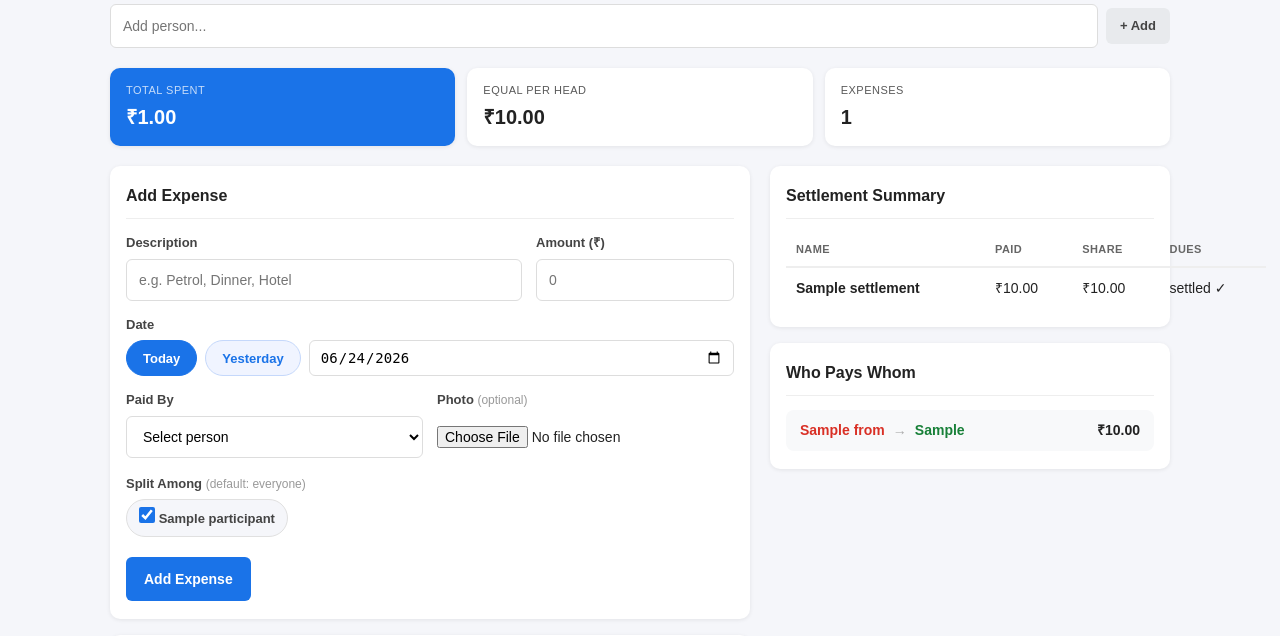
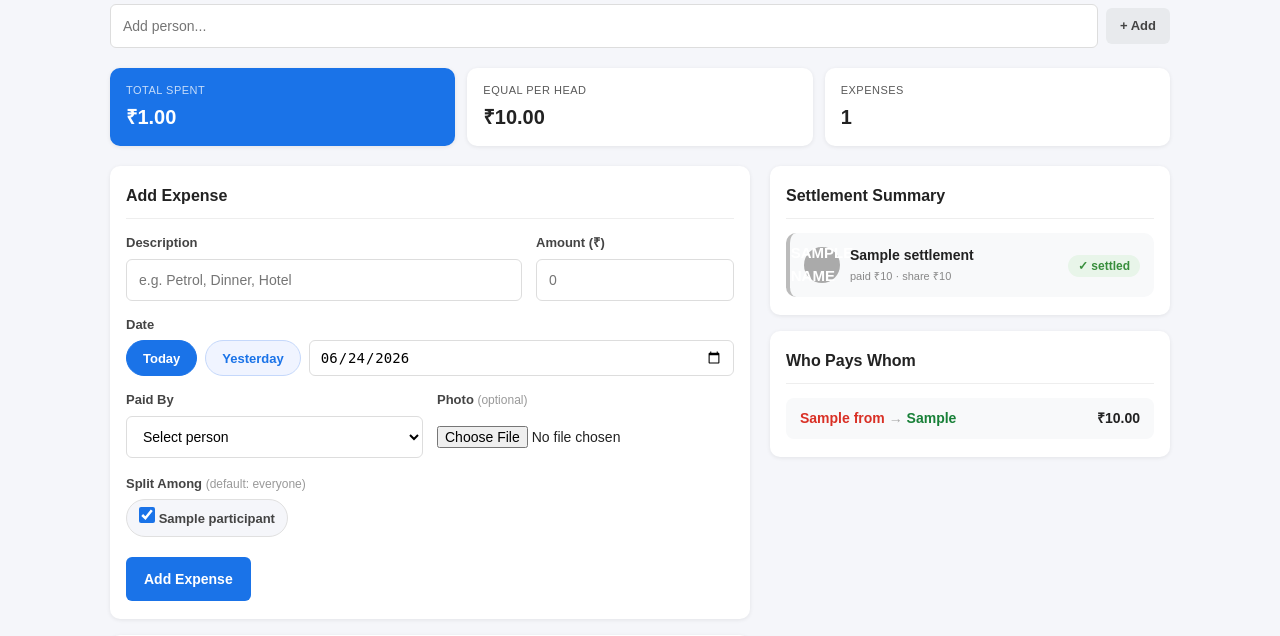
Before and after one commit to githubvindude5/trip-expense-calc, a Flask app: template templates/trip.html in a window 1280 px wide. Shown: the part 221-857 px from the top of the page. Run offline with Flask 3, Linux system fonts and the light colour scheme; the template is opened without the code that fills it: most values are stand-ins (such as "Sample title", 1, 10 or a date in 2020).

Commit message:
Share trip with name+email; redesign settlement summary as person cards

```diff
--- a/app.py
+++ b/app.py
@@ -181,7 +181,12 @@ def index():
     if is_admin:
         trips = all_trips
     else:
-        trips = [t for t in all_trips if t.get('owner_email') == email or email in t.get('members', [])]
+        def has_access(t):
+            members = t.get('members', [])
+            # support both old list-of-strings and new list-of-dicts
+            member_emails = [m['email'] if isinstance(m, dict) else m for m in members]
+            return t.get('owner_email') == email or email in member_emails
+        trips = [t for t in all_trips if has_access(t)]
     trips.sort(key=lambda x: x.get('created_at', ''), reverse=True)
     return render_template('index.html', trips=trips, user_name=name, user_email=email, is_admin=is_admin)
 
@@ -292,17 +297,25 @@ def add_member(trip_id):
         flash('Only the trip owner can manage members.', 'error')
         return redirect(url_for('trip_detail', trip_id=trip_id))
     member_email = request.form.get('member_email', '').strip().lower()
+    member_name = request.form.get('member_name', '').strip()
     if not member_email:
         flash('Please enter an email address.', 'error')
+        return redirect(url_for('trip_detail', trip_id=trip_id))
+    if not member_name:
+        flash('Please enter a display name.', 'error')
         return redirect(url_for('trip_detail', trip_id=trip_id))
     if member_email == trip.get('owner_email'):
         flash('That email is already the trip owner.', 'error')
         return redirect(url_for('trip_detail', trip_id=trip_id))
     members = trip.setdefault('members', [])
-    if member_email not in members:
-        members.append(member_email)
+    existing_emails = [m['email'] if isinstance(m, dict) else m for m in members]
+    if member_email not in existing_emails:
+        members.append({'email': member_email, 'name': member_name})
+        # Auto-add name to participants if not already there
+        if member_name not in trip['participants'] and len(trip['participants']) < 10:
+            trip['participants'].append(member_name)
         save_data(data)
-        flash(f'{member_email} can now access this trip.', 'success')
+        flash(f'{member_name} ({member_email}) can now access this trip.', 'success')
     else:
         flash(f'{member_email} already has access.', 'error')
     return redirect(url_for('trip_detail', trip_id=trip_id))
@@ -321,7 +334,8 @@ def remove_member(trip_id):
         flash('Only the trip owner can manage members.', 'error')
         return redirect(url_for('trip_detail', trip_id=trip_id))
     member_email = request.form.get('member_email', '').strip().lower()
-    trip['members'] = [m for m in trip.get('members', []) if m != member_email]
+    trip['members'] = [m for m in trip.get('members', [])
+                       if (m['email'] if isinstance(m, dict) else m) != member_email]
     save_data(data)
     flash(f'{member_email} removed from trip.', 'success')
     return redirect(url_for('trip_detail', trip_id=trip_id))
--- a/static/style.css
+++ b/static/style.css
@@ -568,3 +568,45 @@ body {
 .add-member-form { display: flex; gap: 8px; }
 .add-member-form input { flex: 1; padding: 8px 12px; border: 1px solid #ddd; border-radius: 6px; font-size: 13px; }
 .share-hint { font-size: 11px; color: #999; margin-top: 8px; }
+
+/* Settlement cards */
+.settlement-cards { display: flex; flex-direction: column; gap: 10px; }
+.settlement-person {
+  display: flex; align-items: center; justify-content: space-between;
+  padding: 12px 14px; border-radius: 10px; border-left: 4px solid #eee;
+  background: #fafafa;
+}
+.settlement-person.status-gets { border-left-color: #188038; background: #f0faf3; }
+.settlement-person.status-owes { border-left-color: #d93025; background: #fff5f5; }
+.settlement-person.status-settled { border-left-color: #bbb; background: #f8f9fa; }
+
+.settlement-person-left { display: flex; align-items: center; gap: 10px; }
+.settlement-avatar {
+  width: 36px; height: 36px; border-radius: 50%;
+  background: #1a73e8; color: #fff;
+  font-size: 15px; font-weight: 700;
+  display: flex; align-items: center; justify-content: center;
+  flex-shrink: 0;
+}
+.status-gets .settlement-avatar { background: #188038; }
+.status-owes .settlement-avatar { background: #d93025; }
+.status-settled .settlement-avatar { background: #aaa; }
+
+.settlement-name { font-size: 14px; font-weight: 600; color: #222; }
+.settlement-meta { font-size: 11px; color: #888; margin-top: 2px; }
+
+.settlement-right { text-align: right; }
+.settlement-dues-label { font-size: 11px; color: #888; text-transform: uppercase; letter-spacing: 0.4px; }
+.settlement-dues-amount { font-size: 17px; font-weight: 700; }
+.status-gets .settlement-dues-amount { color: #188038; }
+.status-owes .settlement-dues-amount { color: #d93025; }
+
+.settlement-badge { font-size: 12px; font-weight: 600; padding: 4px 10px; border-radius: 20px; }
+.badge-settled { background: #e8f5e9; color: #388e3c; }
+
+/* Updated share form */
+.add-member-fields { display: flex; flex-direction: column; gap: 8px; margin-bottom: 8px; }
+.add-member-fields input { padding: 8px 12px; border: 1px solid #ddd; border-radius: 6px; font-size: 13px; width: 100%; }
+.member-info { display: flex; flex-direction: column; }
+.member-name { font-size: 13px; font-weight: 600; color: #222; }
+.member-email-small { font-size: 11px; color: #999; }
--- a/templates/trip.html
+++ b/templates/trip.html
@@ -41,10 +41,15 @@
       <div class="members-list">
         <div class="members-label">People with access:</div>
         {% for m in trip.members %}
+        {% set m_name = m.name if m is mapping else m %}
+        {% set m_email = m.email if m is mapping else m %}
         <div class="member-row">
-          <span class="member-email">{{ m }}</span>
+          <div class="member-info">
+            <span class="member-name">{{ m_name }}</span>
+            <span class="member-email-small">{{ m_email }}</span>
+          </div>
           <form method="POST" action="{{ url_for('remove_member', trip_id=trip_id) }}" style="display:inline">
-            <input type="hidden" name="member_email" value="{{ m }}">
+            <input type="hidden" name="member_email" value="{{ m_email }}">
             <button type="submit" class="btn-icon btn-delete" title="Remove access">✕</button>
           </form>
         </div>
@@ -52,10 +57,13 @@
       </div>
       {% endif %}
       <form method="POST" action="{{ url_for('add_member', trip_id=trip_id) }}" class="add-member-form">
-        <input type="email" name="member_email" placeholder="Enter Google email to share with" required>
+        <div class="add-member-fields">
+          <input type="text" name="member_name" placeholder="Display name (e.g. Rahul)" required>
+          <input type="email" name="member_email" placeholder="Their Google email" required>
+        </div>
         <button type="submit" class="btn btn-primary btn-sm">Add</button>
       </form>
-      <div class="share-hint">They must sign in with this Google account to view and add expenses.</div>
+      <div class="share-hint">Their name will appear in expenses. They sign in with their Google account to access.</div>
     </div>
   </details>
   {% endif %}
@@ -224,29 +232,43 @@
   <div class="col-side">
     <div class="card">
       <h2 class="card-title">Settlement Summary</h2>
-      <table class="settlement-table">
-        <thead>
-          <tr><th>Name</th><th>Paid</th><th>Share</th><th>Dues</th></tr>
-        </thead>
-        <tbody>
+      <div class="settlement-cards">
         {% for s in summary.settlement %}
-          <tr>
-            <td><strong>{{ s.name }}</strong></td>
-            <td>₹{{ "%.2f"|format(s.paid) }}</td>
-            <td>₹{{ "%.2f"|format(s.share) }}</td>
-            <td class="{{ 'dues-negative' if s.dues > 0 else 'dues-positive' if s.dues < 0 else '' }}">
         {% if s.dues > 0.01 %}
-                gets ₹{{ "%.2f"|format(s.dues) }}
+          {% set status = 'gets' %}
+          {% set status_class = 'status-gets' %}
+          {% set status_label = 'gets back' %}
+          {% set dues_val = s.dues %}
         {% elif s.dues < -0.01 %}
-                owes ₹{{ "%.2f"|format(-s.dues) }}
+          {% set status = 'owes' %}
+          {% set status_class = 'status-owes' %}
+          {% set status_label = 'owes' %}
+          {% set dues_val = -s.dues %}
         {% else %}
-                settled ✓
+          {% set status = 'settled' %}
+          {% set status_class = 'status-settled' %}
+          {% set status_label = 'settled' %}
+          {% set dues_val = 0 %}
         {% endif %}
-            </td>
-          </tr>
+        <div class="settlement-person {{ status_class }}">
+          <div class="settlement-person-left">
+            <div class="settlement-avatar">{{ s.name[0]|upper }}</div>
+            <div class="settlement-person-info">
+              <div class="settlement-name">{{ s.name }}</div>
+              <div class="settlement-meta">paid ₹{{ "%.0f"|format(s.paid) }} · share ₹{{ "%.0f"|format(s.share) }}</div>
+            </div>
+          </div>
+          <div class="settlement-right">
+            {% if status == 'settled' %}
+              <span class="settlement-badge badge-settled">✓ settled</span>
+            {% else %}
+              <div class="settlement-dues-label">{{ status_label }}</div>
+              <div class="settlement-dues-amount">₹{{ "%.2f"|format(dues_val) }}</div>
+            {% endif %}
+          </div>
+        </div>
         {% endfor %}
-        </tbody>
-      </table>
+      </div>
     </div>
 
     {% if summary.transfers %}
@@ -255,9 +277,11 @@
       <div class="transfers-list">
         {% for t in summary.transfers %}
         <div class="transfer-row">
+          <div class="transfer-left">
             <span class="transfer-from">{{ t.from }}</span>
             <span class="transfer-arrow">→</span>
             <span class="transfer-to">{{ t.to }}</span>
+          </div>
           <span class="transfer-amount">₹{{ "%.2f"|format(t.amount) }}</span>
         </div>
         {% endfor %}
```
Lines whose indentation alone changed are shown as unchanged.
